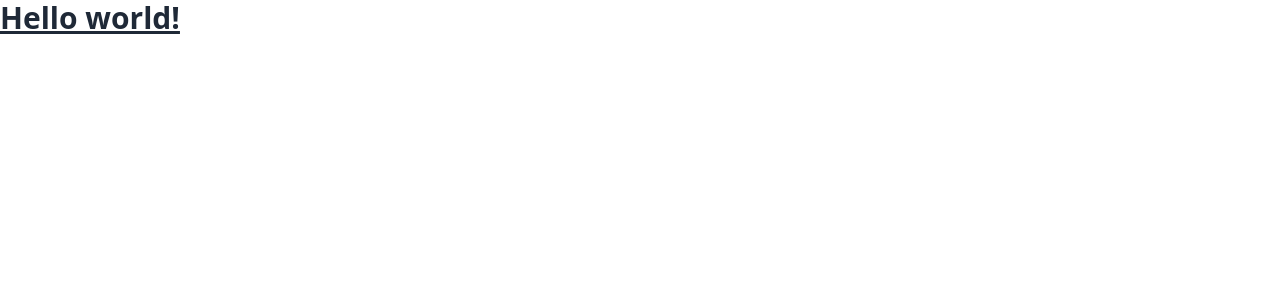
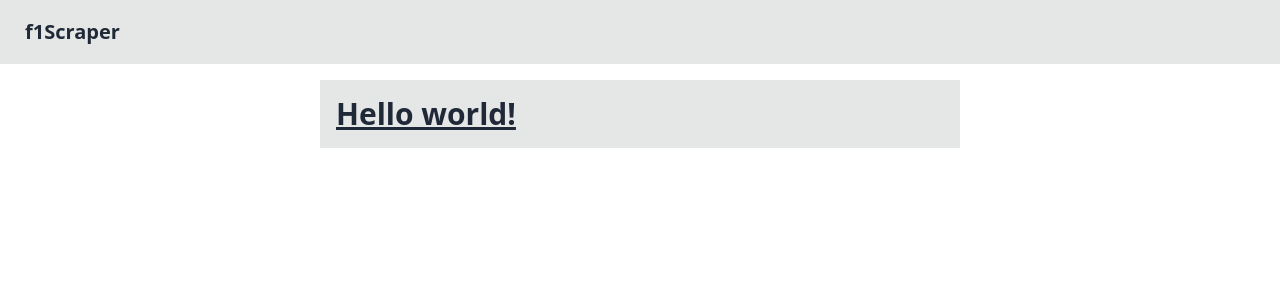
Before and after one commit to zT-1337/f1scraper-backend, a Next.js app: page / in a window 1280 px wide. Shown: the top 300 px of the page. Built offline with nearby package versions, Linux system fonts and the light colour scheme.

Commit message:
-added: layout styling

```diff
--- a/components/layout.tsx
+++ b/components/layout.tsx
@@ -1,4 +1,4 @@
-import { NextPage } from "next"
+import Link from "next/link";
 
 export type LayoutProps = {
   children: JSX.Element,
@@ -7,7 +7,10 @@ export type LayoutProps = {
 const Layout = ({children}: LayoutProps) => {
   return (
     <div>
-      <main>{children}</main>
+      <nav className="navbar bg-base-300">
+        <Link href='/'><a className="btn btn-ghost normal-case text-xl">f1Scraper</a></Link>
+      </nav>
+      <main className="w-1/2 mx-auto my-4 bg-base-300 p-4">{children}</main>
     </div>
   )
 }
```
